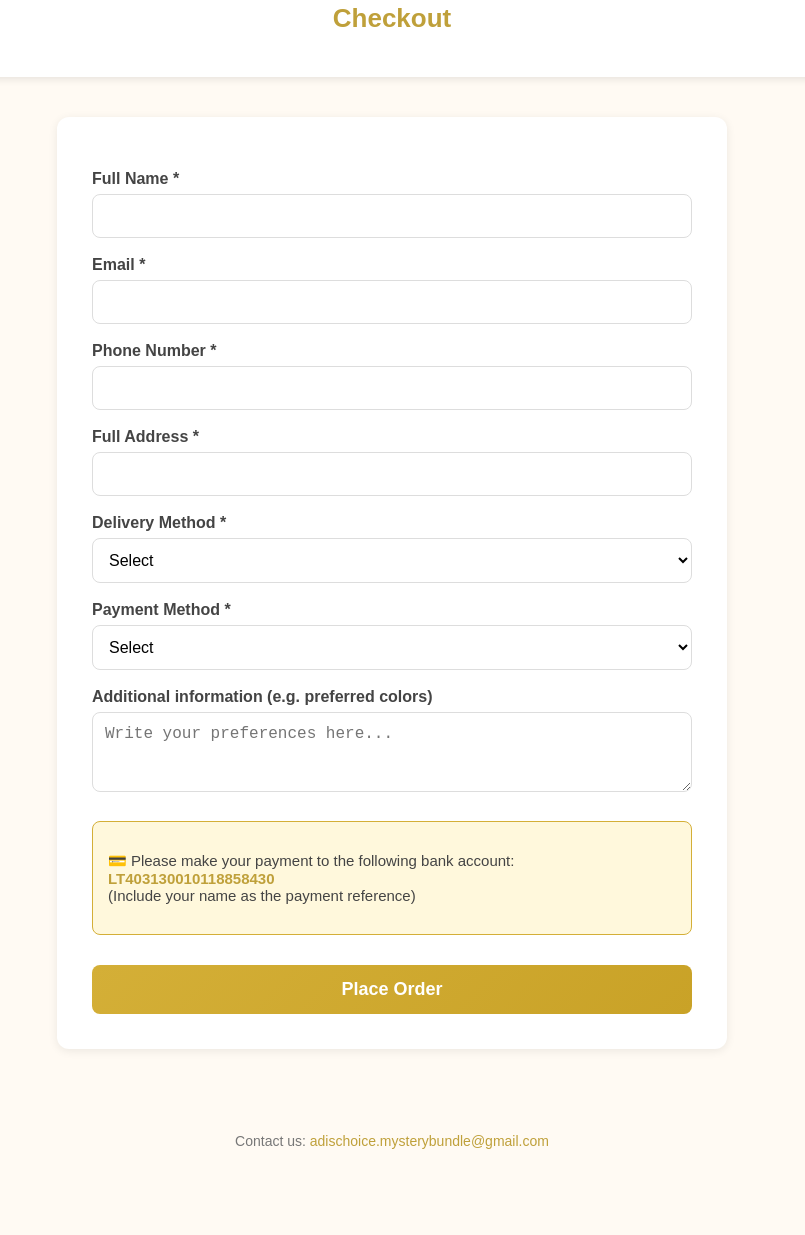
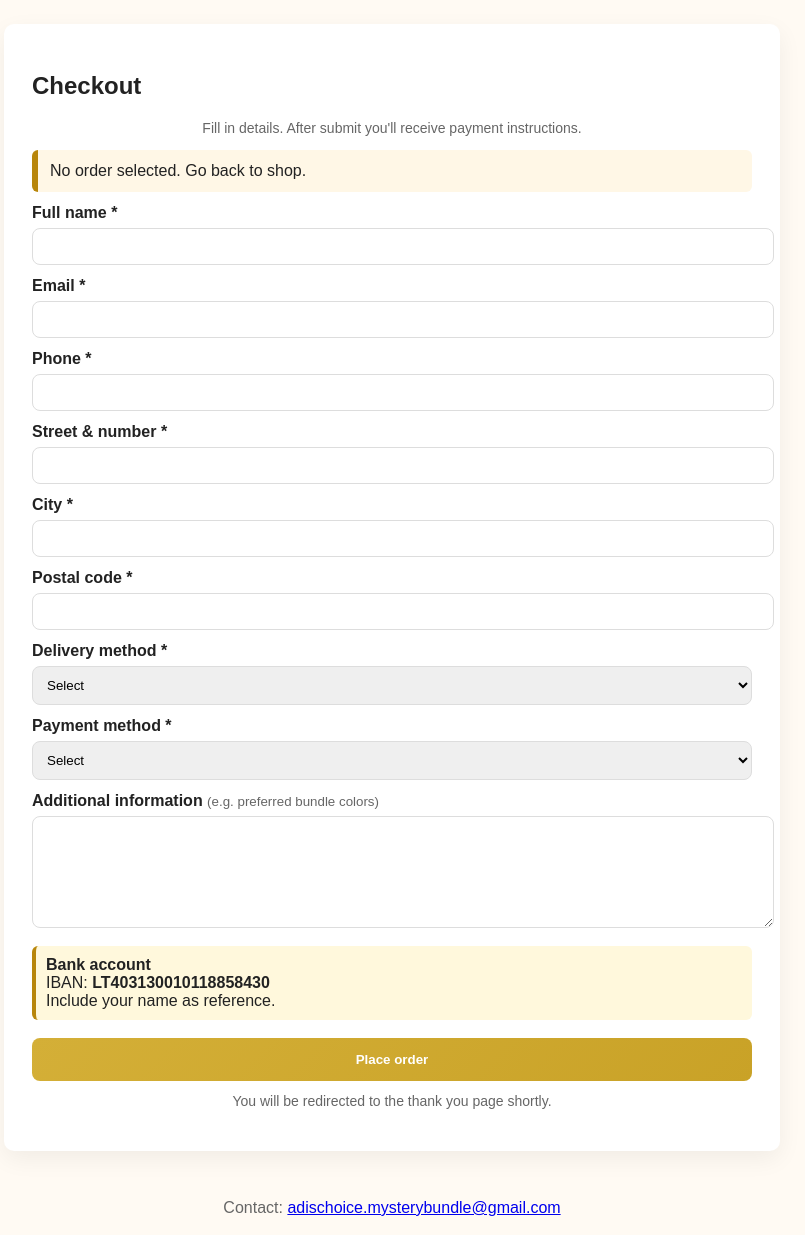
Before and after one commit to adischoicemysterybundle-creator/Adi-s-choice---Mystery-Bundle, a plain HTML site: page checkout.html in a window 1280 px wide. Shown: the part 190-1425 px from the top of the page, without its empty margins (248-1053 px from the left). Before the commit the page ends 1373 px from the top, so only its background shows below. Drawn offline with Linux system fonts and the light colour scheme.

Commit message:
Add files via upload

```diff
--- a/checkout.html
+++ b/checkout.html
@@ -1,193 +1,129 @@
 <!DOCTYPE html>
 <html lang="en">
 <head>
-<meta charset="UTF-8" />
-<meta name="viewport" content="width=device-width, initial-scale=1.0" />
+<meta charset="utf-8"/>
+<meta name="viewport" content="width=device-width,initial-scale=1"/>
 <title>Checkout – Adi’s Choice Mystery Bundle</title>
 <style>
-body {
-font-family: "Poppins", sans-serif;
-background-color: #fffaf3;
-color: #333;
-margin: 0;
-padding: 0;
-}
-
-header {
-text-align: center;
-background: white;
-padding: 25px;
-box-shadow: 0 2px 8px rgba(0, 0, 0, 0.1);
-}
-
-header img {
-max-width: 150px;
-height: auto;
-}
-
-h1 {
-color: #bfa03a;
-margin-top: 15px;
-font-size: 26px;
-font-weight: 600;
-}
-
-main {
-max-width: 600px;
-margin: 40px auto;
-background: white;
-padding: 35px;
-border-radius: 12px;
-box-shadow: 0 2px 10px rgba(0, 0, 0, 0.08);
-}
-
-label {
-display: block;
-font-weight: 600;
-margin-top: 18px;
-color: #444;
-}
-
-input, select, textarea {
-width: 100%;
-padding: 12px;
-margin-top: 6px;
-border: 1px solid #ddd;
-border-radius: 8px;
-background: #fff;
-font-size: 16px;
-box-sizing: border-box;
-}
-
-textarea {
-resize: vertical;
-min-height: 80px;
-}
-
-.btn {
-display: block;
-width: 100%;
-text-align: center;
-background: linear-gradient(135deg, #d4af37, #c9a227);
-color: white;
-font-weight: 600;
-font-size: 18px;
-border: none;
-border-radius: 8px;
-padding: 14px;
-margin-top: 30px;
-cursor: pointer;
-transition: all 0.3s ease;
-}
-
-.btn:hover {
-background: linear-gradient(135deg, #e2c451, #d1ad3f);
-transform: scale(1.02);
-}
-
-footer {
-text-align: center;
-margin-top: 50px;
-padding: 20px;
-color: #777;
-font-size: 14px;
-}
-
-footer a {
-color: #bfa03a;
-text-decoration: none;
-}
-
-footer a:hover {
-text-decoration: underline;
-}
-
-.account-info {
-background: #fff8dc;
-border: 1px solid #d4af37;
-border-radius: 8px;
-padding: 15px;
-margin-top: 25px;
-font-size: 15px;
-color: #444;
-}
-
-.account-info strong {
-color: #bfa03a;
-}
+body{font-family:Arial, sans-serif;background:#fffaf3;margin:0;color:#222}
+header{text-align:center;padding:20px;background:#fff;border-bottom:1px solid #eee}
+header img{max-width:140px}
+.wrap{max-width:720px;margin:30px auto;background:#fff;padding:28px;border-radius:10px;box-shadow:0 8px 24px rgba(0,0,0,0.06)}
+label{display:block;margin-top:12px;font-weight:600}
+input,select,textarea{width:100%;padding:10px;margin-top:6px;border-radius:8px;border:1px solid #ddd}
+textarea{min-height:90px}
+.iban{background:#fff8dc;border-left:4px solid #b8860b;padding:10px;margin-top:14px;border-radius:6px}
+.btn{display:block;width:100%;padding:14px;background:linear-gradient(135deg,#d4af37,#c9a227);color:#fff;border:0;border-radius:8px;font-weight:700;margin-top:18px;cursor:pointer}
+.note{text-align:center;color:#666;font-size:14px;margin-top:12px}
+footer{text-align:center;padding:18px;color:#666}
 </style>
 </head>
 <body>
-<header>
-<img src="logo.jpeg" alt="Adi’s Choice Logo" />
-<h1>Checkout</h1>
-</header>
+<header><img src="logo.jpeg" alt="Logo"></header>
 
-<main>
-<form
-action="https://formspree.io/f/xnngvjaz"
-method="POST"
-onsubmit="return validateForm()"
->
-<label for="name">Full Name *</label>
-<input type="text" id="name" name="name" required />
+<div class="wrap">
+<h2>Checkout</h2>
+<p class="note">Fill in details. After submit you'll receive payment instructions.</p>
+
+<div id="orderSummary" style="background:#fff7e6;border-left:6px solid #b8860b;padding:12px;border-radius:6px;margin-bottom:12px">
+Loading order…
+</div>
+
+<form id="frm" action="https://formspree.io/f/xnngvjaz" method="POST">
+<!-- Formspree config -->
+<input type="hidden" name="_subject" value="Your Mystery Bundle from Adi’s Choice Order Confirmation">
+<input type="hidden" name="_cc" value="adischoice.mysterybundle@gmail.com">
+<input type="hidden" name="order_summary" id="order_summary">
+<input type="hidden" name="order_total" id="order_total">
+<!-- Set replyto and autoresponse (Formspree may honor these if account allows) -->
+<input type="hidden" name="_replyto" id="_replyto">
+<input type="hidden" name="_autoresponse" id="_autoresponse" value="">
+
+<label for="name">Full name *</label>
+<input id="name" name="name" required>
 
 <label for="email">Email *</label>
-<input type="email" id="email" name="_replyto" required />
+<input id="email" name="email" type="email" required>
 
-<label for="phone">Phone Number *</label>
-<input type="tel" id="phone" name="phone" required />
+<label for="phone">Phone *</label>
+<input id="phone" name="phone" required>
 
-<label for="address">Full Address *</label>
-<input type="text" id="address" name="address" required />
+<label for="street">Street & number *</label>
+<input id="street" name="street" required>
 
-<label for="shipping">Delivery Method *</label>
-<select id="shipping" name="shipping" required>
+<label for="city">City *</label>
+<input id="city" name="city" required>
+
+<label for="zip">Postal code *</label>
+<input id="zip" name="zip" required>
+
+<label>Delivery method *</label>
+<select name="delivery" required>
 <option value="">Select</option>
-<option value="DPD">DPD</option>
-<option value="DHL">DHL</option>
-<option value="InPost">InPost</option>
+<option>DPD</option>
+<option>DHL</option>
+<option>InPost</option>
+<option>GLS</option>
 </select>
 
-<label for="payment">Payment Method *</label>
-<select id="payment" name="payment" required>
+<label>Payment method *</label>
+<select name="payment" required>
 <option value="">Select</option>
-<option value="bank">Bank Transfer</option>
+<option>Bank transfer</option>
 </select>
 
-<label for="info">Additional information (e.g. preferred colors)</label>
-<textarea id="info" name="info" placeholder="Write your preferences here..."></textarea>
+<label for="notes">Additional information <small style="font-weight:400;color:#666"> (e.g. preferred bundle colors)</small></label>
+<textarea id="notes" name="notes"></textarea>
 
-<div class="account-info">
-<p>
-💳 Please make your payment to the following bank account:<br />
-<strong>LT403130010118858430</strong><br />
-(Include your name as the payment reference)
-</p>
+<div class="iban">
+<strong>Bank account</strong><br>IBAN: <strong>LT403130010118858430</strong><br>Include your name as reference.
 </div>
 
-<input type="hidden" name="_subject" value="Your Mystery Bundle from Adi’s Choice Order Confirmation" />
-<input type="hidden" name="_next" value="thankyou.html" />
+<button type="submit" class="btn">Place order</button>
+<p class="note">You will be redirected to the thank you page shortly.</p>
+</form>
+</div>
 
-<button type="submit" class="btn">Place Order</button>
-</form>
-</main>
-
-<footer>
-<p>Contact us: <a href="mailto:adischoice.mysterybundle@gmail.com">adischoice.mysterybundle@gmail.com</a></p>
-</footer>
+<footer>Contact: <a href="mailto:adischoice.mysterybundle@gmail.com">adischoice.mysterybundle@gmail.com</a></footer>
 
 <script>
-function validateForm() {
-const requiredFields = document.querySelectorAll("[required]");
-for (let field of requiredFields) {
-if (!field.value.trim()) {
-alert("Please fill in all required fields before submitting.");
-return false;
+/* Populate order summary from localStorage saved by index.html */
+function loadOrder() {
+let order = null;
+try{ order = JSON.parse(localStorage.getItem('adi_order')); } catch(e){}
+if(!order){ document.getElementById('orderSummary').innerText = 'No order selected. Go back to shop.'; return; }
+const parts = [];
+if(order.classic) parts.push('<div><strong>Classic:</strong> ' + order.classic + '</div>');
+if(order.super) parts.push('<div><strong>Super:</strong> ' + order.super + '</div>');
+if(order.premium) parts.push('<div><strong>Premium:</strong> ' + order.premium + '</div>');
+parts.push('<div style="margin-top:8px"><strong>Total (without shipping):</strong> €' + Number(order.total).toFixed(2) + '</div>');
+document.getElementById('orderSummary').innerHTML = parts.join('');
+document.getElementById('order_summary').value = (order.classic? 'Classic: '+order.classic + '\n':'') + (order.super? 'Super: '+order.super + '\n':'') + (order.premium? 'Premium: '+order.premium + '\n':'');
+document.getElementById('order_total').value = '€' + Number(order.total).toFixed(2);
 }
-}
-return true;
-}
+loadOrder();
+
+/* Before form submit, set autoresponse & replyto dynamically */
+document.getElementById('frm').addEventListener('submit', function(e){
+// set reply-to to user email
+const email = document.getElementById('email').value || '';
+document.getElementById('_replyto').value = email;
+
+// build autoresponse plain text
+const name = document.getElementById('name').value || '';
+const notes = document.getElementById('notes').value || '';
+const orderSummary = document.getElementById('order_summary').value || '';
+const orderTotal = document.getElementById('order_total').value || '';
+const payment = document.querySelector('select[name="payment"]').value || '';
+const delivery = document.querySelector('select[name="delivery"]').value || '';
+
+const autoresp = `Hello ${name},\n\nThank you for your order at Adi's Choice Mystery Bundle!\n\nOrder details:\n${orderSummary}\nTotal (without shipping): ${orderTotal}\n\nDelivery: ${delivery}\nPayment: ${payment}\nAdditional info: ${notes}\n\nImportant: shipping costs will be added depending on chosen courier.\n\nPlease transfer the total (order + shipping) to:\nIBAN: LT403130010118858430\n\nBest regards,\nAdi's Choice Team`;
+
+document.getElementById('_autoresponse').value = autoresp;
+
+// Allow native submit to Formspree to proceed.
+// NOTE: if Formspree rejects autoresponse on your plan, customer won't get it — then use option B.
+});
 </script>
 </body>
 </html>
```
